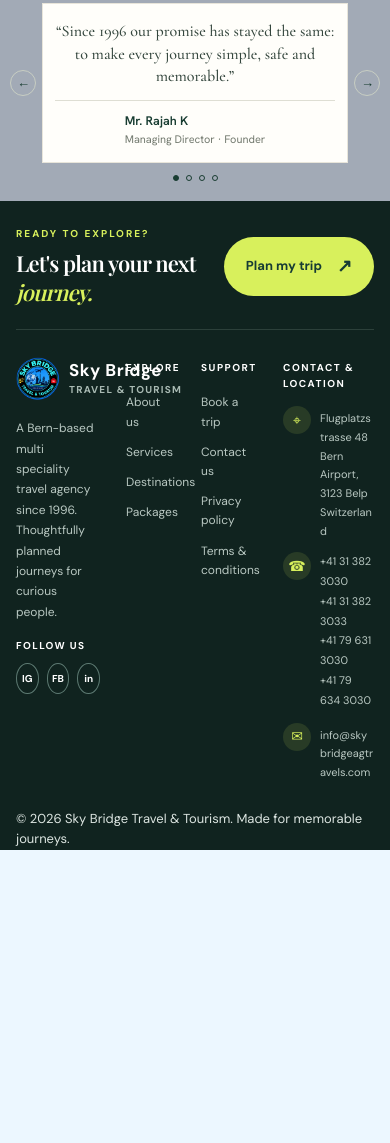
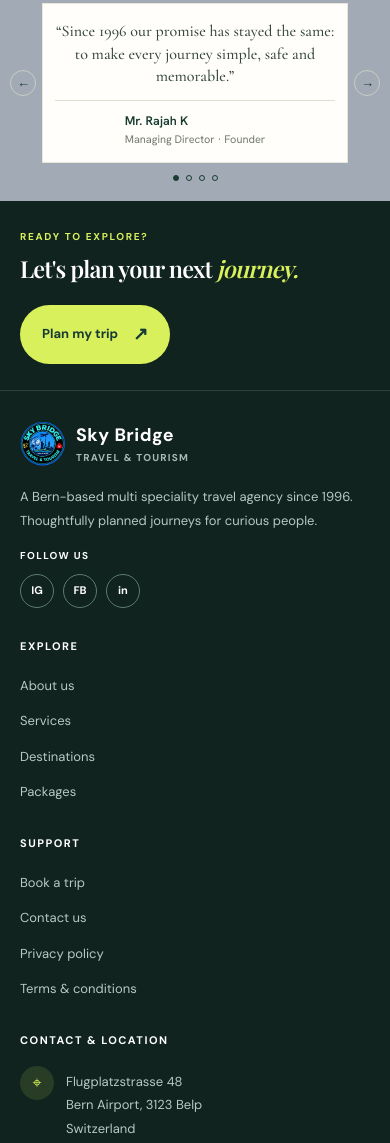
Before and after one commit to Appannadora/Skybridge, a plain HTML site: page index.html in a window 390 px wide. Shown: the part 7224-8367 px from the top of the page. Before the commit the page ends 8074 px from the top, so only its background shows below. Drawn offline with nearby package versions, Linux system fonts and the light colour scheme.

Commit message:
code commit

```diff
--- a/index.html
+++ b/index.html
@@ -1067,39 +1067,45 @@
 
     <!-- FOOTER -->
 
+
 <footer class="site-footer" aria-label="Site footer">
+
   <!-- Footer CTA -->
   <div class="container footer-cta">
-        <div>
+    <div class="footer-cta-content">
       <p class="footer-cta-tag">READY TO EXPLORE?</p>
       <h2>Let's plan your next <em>journey.</em></h2>
     </div>
-        <a class="btn btn-primary" href="#contact">
+
+    <a class="btn btn-primary footer-plan-btn" href="#contact">
       Plan my trip <span aria-hidden="true">↗</span>
     </a>
   </div>
 
   <!-- Main Footer -->
   <div class="container footer-top">
+
     <!-- Brand -->
     <div class="footer-brand">
+
       <a class="logo light-logo" href="#home" aria-label="Sky Bridge Home">
         <img
-              class="logo-img footer-logo"
+          class="footer-logo"
           src="./assets/skybridge.png"
           alt="Sky Bridge Travel & Tourism"
           width="48"
           height="48"
         />
+
         <span class="logo-text">
           <strong>Sky Bridge</strong>
           <small>Travel &amp; Tourism</small>
         </span>
       </a>
 
-          <p>
-            A Bern-based multi speciality travel agency since 1996. Thoughtfully
-            planned journeys for curious people.
+      <p class="footer-description">
+        A Bern-based multi speciality travel agency since 1996.
+        Thoughtfully planned journeys for curious people.
       </p>
 
       <p class="socials-label">Follow us</p>
@@ -1110,23 +1116,23 @@
           target="_blank"
           rel="noopener noreferrer"
           aria-label="Instagram"
-              >IG</a
-            >
+        >IG</a>
+
         <a
           href="https://www.facebook.com/"
           target="_blank"
           rel="noopener noreferrer"
           aria-label="Facebook"
-              >FB</a
-            >
+        >FB</a>
+
         <a
           href="https://www.linkedin.com/"
           target="_blank"
           rel="noopener noreferrer"
           aria-label="LinkedIn"
-              >in</a
-            >
+        >in</a>
       </div>
+
     </div>
 
     <!-- Explore -->
@@ -1147,22 +1153,27 @@
       <a href="#terms">Terms &amp; conditions</a>
     </nav>
 
-        <!-- Contact and Location -->
+    <!-- Contact -->
     <div class="footer-col contact-col">
       <h4>Contact &amp; Location</h4>
 
       <address class="fc-list">
+
+        <!-- Address -->
         <div class="fc-item">
           <span class="fc-ico" aria-hidden="true">⌖</span>
-              <p>
+
+          <p class="fc-text">
             Flugplatzstrasse 48<br />
             Bern Airport, 3123 Belp<br />
             Switzerland
           </p>
         </div>
 
+        <!-- Phone -->
         <div class="fc-item">
           <span class="fc-ico" aria-hidden="true">☎</span>
+
           <div class="fc-links">
             <a href="tel:+41313823030">+41 31 382 3030</a>
             <a href="tel:+41313823033">+41 31 382 3033</a>
@@ -1171,25 +1182,39 @@
           </div>
         </div>
 
+        <!-- Email -->
         <div class="fc-item">
           <span class="fc-ico" aria-hidden="true">✉</span>
-              <a href="mailto:info@skybridgeagtravels.com">
+
+          <a class="footer-email"
+             href="mailto:info@skybridgeagtravels.com">
             info@skybridgeagtravels.com
           </a>
         </div>
+
       </address>
+    </div>
+
+  </div>
+
+  <!-- Copyright -->
+  <div class="footer-bottom-wrap">
+    <div class="container footer-bottom">
+      <span>© 2026 Sky Bridge Travel &amp; Tourism.</span>
+      <span class="footer-bottom-tagline">
+        Made for memorable journeys.
+      </span>
     </div>
   </div>
 
-      <!-- Compact Map -->
+  <!-- Back to Top -->
+  <a class="to-top-fab" href="#home" aria-label="Back to top">
+    ↑
+  </a>
 
-      <!-- Copyright -->
-      <div class="container footer-bottom">
-        <span>© 2026 Sky Bridge Travel &amp; Tourism.</span>
-        <span>Made for memorable journeys.</span>
-       <a class="to-top-fab" href="#home" aria-label="Back to top">↑</a>
-      </div>
 </footer>
+
+
 
     <!-- WhatsApp floating button -->
     <a
--- a/style.css
+++ b/style.css
@@ -657,6 +657,10 @@ body.modal-open { overflow: hidden; }
    SKY BRIDGE — COMPACT EUROPEAN FOOTER
 ================================== */
 
+/* =========================================
+   SKY BRIDGE FOOTER
+========================================= */
+
 .site-footer {
   --ft-bg: #10231f;
   --ft-text: #b9c8c2;
@@ -665,8 +669,10 @@ body.modal-open { overflow: hidden; }
   background: var(--ft-bg);
   color: #dce5e1;
   font-size: 13px;
+  overflow-wrap: anywhere;
 }
 
+.site-footer,
 .site-footer *,
 .site-footer *::before,
 .site-footer *::after {
@@ -677,19 +683,45 @@ body.modal-open { overflow: hidden; }
   text-decoration: none;
 }
 
+.site-footer p {
+  overflow-wrap: anywhere;
+}
+
+/* Container */
+
+.site-footer .container {
+  width: 100%;
+  max-width: 1200px;
+  margin-left: auto;
+  margin-right: auto;
+  padding-left: 24px;
+  padding-right: 24px;
+}
+
+/* =========================================
+   FOOTER CTA
+========================================= */
+
 .site-footer .footer-cta {
   display: flex;
   align-items: center;
   justify-content: space-between;
-  gap: 20px;
-  padding-top: 25px;
-  padding-bottom: 23px;
+  gap: 24px;
+
+  padding-top: 30px;
+  padding-bottom: 28px;
+
   border-bottom: 1px solid var(--ft-line);
 }
 
+.footer-cta-content {
+  flex: 1;
+  min-width: 0;
+}
+
 .site-footer .footer-cta-tag {
-  margin: 0 0 7px;
-  color: var(--lime);
+  margin: 0 0 8px;
+  color: var(--lime, #d8f05c);
   font-size: 10px;
   font-weight: 700;
   letter-spacing: 2px;
@@ -699,67 +731,94 @@ body.modal-open { overflow: hidden; }
   margin: 0;
   color: #fff;
   font-size: clamp(22px, 2.2vw, 31px);
-  line-height: 1.3;
+  line-height: 1.35;
   font-weight: 600;
+  overflow-wrap: anywhere;
 }
 
 .site-footer .footer-cta h2 em {
-  color: var(--lime);
+  color: var(--lime, #d8f05c);
   font-style: italic;
 }
 
-.site-footer .footer-cta .btn {
-  flex-shrink: 0;
+.site-footer .footer-plan-btn {
+  flex: 0 0 auto;
+  white-space: nowrap;
 }
 
-/* Main four-column layout */
+/* =========================================
+   MAIN FOOTER GRID
+========================================= */
 
 .site-footer .footer-top {
   display: grid;
-  grid-template-columns: 1.2fr 0.7fr 0.8fr 1.3fr;
-  gap: 26px;
-  padding-top: 27px;
-  padding-bottom: 27px;
+  grid-template-columns:
+    minmax(0, 1.2fr)
+    minmax(0, 0.7fr)
+    minmax(0, 0.8fr)
+    minmax(0, 1.3fr);
+
+  gap: 30px;
+  padding-top: 38px;
+  padding-bottom: 38px;
 }
 
 .site-footer .footer-top > * {
   min-width: 0;
 }
 
+/* =========================================
+   BRAND
+========================================= */
+
+.site-footer .footer-brand {
+  min-width: 0;
+}
+
 .site-footer .footer-brand .logo {
   display: inline-flex;
   align-items: center;
-  gap: 9px;
-  margin-bottom: 5px;
+  gap: 10px;
+  max-width: 100%;
+  margin-bottom: 8px;
 }
 
 .site-footer .footer-logo {
+  display: block;
+  flex: 0 0 44px;
   width: 44px;
   height: 44px;
   object-fit: contain;
 }
 
+.site-footer .light-logo .logo-text {
+  min-width: 0;
+}
+
 .site-footer .light-logo .logo-text strong {
+  display: block;
   color: #fff;
   font-size: 17px;
+  line-height: 1.4;
 }
 
 .site-footer .light-logo .logo-text small {
   display: block;
   color: #a9bab3;
   font-size: 10px;
+  line-height: 1.5;
 }
 
-.site-footer .footer-brand > p {
-  max-width: 270px;
-  margin: 10px 0 0;
+.site-footer .footer-description {
+  max-width: 280px;
+  margin: 12px 0 0;
   color: var(--ft-text);
   font-size: 12px;
-  line-height: 1.7;
+  line-height: 1.8;
 }
 
 .site-footer .footer-brand > .socials-label {
-  margin: 15px 0 9px;
+  margin: 18px 0 10px;
   color: #fff;
   font-size: 10px;
   font-weight: 700;
@@ -767,64 +826,87 @@ body.modal-open { overflow: hidden; }
   text-transform: uppercase;
 }
 
-/* Social icons */
+/* =========================================
+   SOCIAL ICONS
+========================================= */
 
 .site-footer .socials {
   display: flex;
-  gap: 8px;
+  align-items: center;
+  flex-wrap: wrap;
+  gap: 9px;
 }
 
 .site-footer .socials a {
   display: grid;
   place-items: center;
-  width: 31px;
-  height: 31px;
+  flex: 0 0 34px;
+  width: 34px;
+  height: 34px;
+
   border: 1px solid #5d7a72;
   border-radius: 50%;
+
   color: #fff;
-  font-size: 10px;
+  font-size: 11px;
   font-weight: 700;
-  transition: 0.2s ease;
+
+  transition:
+    background 0.2s ease,
+    border-color 0.2s ease,
+    color 0.2s ease;
 }
 
 .site-footer .socials a:hover {
-  background: var(--lime);
-  border-color: var(--lime);
+  background: var(--lime, #d8f05c);
+  border-color: var(--lime, #d8f05c);
   color: var(--ft-bg);
 }
 
-/* Navigation columns */
+/* =========================================
+   NAVIGATION COLUMNS
+========================================= */
 
 .site-footer .footer-col {
   display: flex;
   flex-direction: column;
   align-items: flex-start;
-  gap: 5px;
+  gap: 7px;
+  min-width: 0;
 }
 
 .site-footer .footer-col h4 {
-  margin: 3px 0 9px;
+  margin: 2px 0 9px;
   color: #fff;
   font-size: 10px;
   font-weight: 700;
-  letter-spacing: 1.5px;
+  letter-spacing: 1.4px;
+  line-height: 1.6;
   text-transform: uppercase;
+  overflow-wrap: anywhere;
 }
 
 .site-footer .footer-col > a {
-  padding: 3px 0;
+  display: block;
+  max-width: 100%;
+  padding: 2px 0;
+
   color: var(--ft-text);
   font-size: 12px;
-  line-height: 1.6;
-  transition: color 0.2s;
+  line-height: 1.7;
+
+  overflow-wrap: anywhere;
+  transition: color 0.2s ease;
 }
 
 .site-footer .footer-col > a:hover,
 .site-footer .fc-item a:hover {
-  color: var(--lime);
+  color: var(--lime, #d8f05c);
 }
 
-/* Contact and address */
+/* =========================================
+   CONTACT DETAILS
+========================================= */
 
 .site-footer .contact-col {
   min-width: 0;
@@ -833,114 +915,380 @@ body.modal-open { overflow: hidden; }
 .site-footer .fc-list {
   display: flex;
   flex-direction: column;
-  gap: 12px;
+  gap: 16px;
+
+  width: 100%;
+  min-width: 0;
   margin: 0;
   padding: 0;
+
   font-style: normal;
 }
 
 .site-footer .fc-item {
   display: flex;
   align-items: flex-start;
-  gap: 9px;
+  gap: 10px;
+
+  width: 100%;
   min-width: 0;
 }
 
 .site-footer .fc-ico {
   display: grid;
   place-items: center;
-  flex: 0 0 28px;
-  width: 28px;
-  height: 28px;
+
+  flex: 0 0 30px;
+  width: 30px;
+  height: 30px;
+
   border-radius: 50%;
   background: rgba(216, 240, 92, 0.12);
-  color: var(--lime);
-  font-size: 14px;
+  color: var(--lime, #d8f05c);
+  font-size: 15px;
 }
 
-.site-footer .fc-item p,
+.site-footer .fc-text,
 .site-footer .fc-item > a,
 .site-footer .fc-links {
+  flex: 1 1 0;
   min-width: 0;
+  max-width: 100%;
   margin: 0;
-  padding-top: 3px;
+  padding-top: 4px;
+
+  color: var(--ft-text);
+  font-size: 11px;
+  line-height: 1.8;
+
+  overflow-wrap: anywhere;
+  word-break: normal;
+}
+
+.site-footer .fc-links {
+  display: flex;
+  flex-direction: column;
+  gap: 5px;
+  padding-top: 2px;
+}
+
+.site-footer .fc-links a {
+  display: block;
+  max-width: 100%;
   color: var(--ft-text);
   font-size: 11px;
   line-height: 1.7;
   overflow-wrap: anywhere;
 }
 
-.site-footer .fc-links {
-  display: flex;
-  flex-direction: column;
-  padding-top: 0;
+.site-footer .fc-item .footer-email {
+  flex: 1 1 0;
+  min-width: 0;
+  overflow-wrap: anywhere;
 }
 
-.site-footer .fc-links a {
+/* =========================================
+   COPYRIGHT
+========================================= */
+
+.site-footer .footer-bottom-wrap {
+  border-top: 1px solid var(--ft-line);
+}
+
+.site-footer .footer-bottom {
+  display: flex;
+  align-items: center;
+  justify-content: space-between;
+  gap: 16px;
+
+  min-width: 0;
+  padding-top: 20px;
+  padding-bottom: 20px;
+
   color: var(--ft-text);
   font-size: 11px;
   line-height: 1.8;
 }
 
-/* Map section */
+.site-footer .footer-bottom > * {
+  min-width: 0;
+}
 
-.footer-map-wrap { padding-bottom: 56px; }
+.site-footer .footer-bottom-tagline {
+  text-align: right;
+}
 
-.footer-map {
-  display: grid;
-  grid-template-columns: 1fr 340px;
-  min-height: 380px;
-  overflow: hidden;
-  border: 1px solid var(--ft-line);
-  border-radius: 24px;
-  background: #fff;
-  box-shadow: 0 20px 50px rgba(0, 0, 0, 0.3);
-}
-.footer-map iframe { width: 100%; height: 100%; min-height: 380px; border: 0; display: block; }
+/* =========================================
+   BACK TO TOP
+========================================= */
 
-.map-card { position: static; display: flex; flex-direction: column; justify-content: center; padding: 32px 30px; background: #f7f6f1; color: #1d2421; }
-.map-card strong { display: block; font: 600 26px / 1.2 var(--serif); }
-.map-card p { margin: 10px 0 22px; font-size: 15px; line-height: 1.6; color: #4a524e; }
-
-.map-actions { display: flex; flex-direction: column; gap: 10px; }
-.map-btn { display: inline-flex; align-items: center; justify-content: space-between; gap: 8px; min-height: 48px; padding: 10px 20px; border: 1.5px solid #1d2421; border-radius: 99px; font-size: 14px; font-weight: 700; color: #1d2421; transition: background 0.25s, color 0.25s; }
-.map-btn:hover { background: #1d2421; color: #fff; }
-.map-btn-main { background: #1d2421; color: #fff; }
-.map-btn-main:hover { background: var(--green); border-color: var(--green); }
-/* Copyright */
-
-.to-top-fab {
+.site-footer .to-top-fab {
   position: fixed;
   right: 20px;
-  bottom: 16px;              /* arrow sits at the very bottom */
+  bottom: calc(16px + env(safe-area-inset-bottom, 0px));
   z-index: 999;
+
   display: grid;
   place-items: center;
-  width: 42px;
-  height: 42px;
+
+  width: 40px;
+  height: 40px;
+
   border-radius: 50%;
   background: #193d32;
   color: #fff;
+
   font-size: 18px;
   line-height: 1;
   text-decoration: none;
+
   box-shadow: 0 6px 16px rgb(0 0 0 / 22%);
+
   opacity: 0;
   visibility: hidden;
   transform: translateY(10px);
-  transition: opacity .3s, transform .3s, visibility .3s, background .2s;
+
+  transition:
+    opacity 0.3s,
+    transform 0.3s,
+    visibility 0.3s,
+    background 0.2s;
 }
-.to-top-fab.show { opacity: 1; visibility: visible; transform: none; }
-.to-top-fab:hover { background: var(--lime, #d8f05c); color: #182d28; }
 
-/* ---- Back-to-top arrow (bottom) ---- */
-.to-top-fab {
-  right: 20px;
-  bottom: 16px;
-  width: 36px;
-  height: 36px;
-  font-size: 16px;
+.site-footer .to-top-fab.show {
+  opacity: 1;
+  visibility: visible;
+  transform: translateY(0);
 }
+
+.site-footer .to-top-fab:hover {
+  background: var(--lime, #d8f05c);
+  color: #182d28;
+}
+
+/* =========================================
+   TABLET: TWO COLUMNS
+========================================= */
+
+@media (max-width: 900px) {
+
+  .site-footer .footer-top {
+    grid-template-columns: repeat(2, minmax(0, 1fr));
+    column-gap: 32px;
+    row-gap: 36px;
+
+    padding-top: 32px;
+    padding-bottom: 32px;
+  }
+
+  .site-footer .footer-brand {
+    max-width: 360px;
+  }
+
+  .site-footer .footer-description {
+    max-width: 320px;
+  }
+
+  .site-footer .contact-col {
+    max-width: 360px;
+  }
+
+}
+
+/* =========================================
+   MOBILE: SINGLE COLUMN
+========================================= */
+
+@media (max-width: 600px) {
+
+  .site-footer {
+    font-size: 13px;
+  }
+
+  .site-footer .container {
+    padding-left: 20px;
+    padding-right: 20px;
+  }
+
+  /* CTA stacks vertically */
+
+  .site-footer .footer-cta {
+    flex-direction: column;
+    align-items: flex-start;
+    gap: 20px;
+
+    padding-top: 28px;
+    padding-bottom: 26px;
+  }
+
+  .site-footer .footer-cta-content {
+    width: 100%;
+  }
+
+  .site-footer .footer-cta h2 {
+    max-width: 100%;
+    font-size: clamp(23px, 6vw, 29px);
+    line-height: 1.35;
+  }
+
+  .site-footer .footer-cta-tag {
+    font-size: 10px;
+    letter-spacing: 1.7px;
+  }
+
+  .site-footer .footer-plan-btn {
+    max-width: 100%;
+    white-space: normal;
+  }
+
+  /* One column prevents squeezing */
+
+  .site-footer .footer-top {
+    grid-template-columns: minmax(0, 1fr);
+    gap: 30px;
+
+    padding-top: 30px;
+    padding-bottom: 30px;
+  }
+
+  .site-footer .footer-top > * {
+    width: 100%;
+    max-width: none;
+  }
+
+  /* Brand */
+
+  .site-footer .footer-brand .logo {
+    margin-bottom: 6px;
+  }
+
+  .site-footer .footer-logo {
+    flex-basis: 46px;
+    width: 46px;
+    height: 46px;
+  }
+
+  .site-footer .light-logo .logo-text strong {
+    font-size: 18px;
+  }
+
+  .site-footer .footer-description {
+    max-width: 360px;
+    font-size: 13px;
+    line-height: 1.8;
+  }
+
+  .site-footer .footer-brand > .socials-label {
+    margin-top: 16px;
+  }
+
+  /* Navigation */
+
+  .site-footer .footer-col {
+    gap: 8px;
+  }
+
+  .site-footer .footer-col h4 {
+    margin: 0 0 8px;
+    font-size: 11px;
+    letter-spacing: 1.5px;
+  }
+
+  .site-footer .footer-col > a {
+    font-size: 13px;
+    line-height: 1.8;
+  }
+
+  /* Contact */
+
+  .site-footer .fc-list {
+    gap: 18px;
+  }
+
+  .site-footer .fc-item {
+    gap: 12px;
+  }
+
+  .site-footer .fc-ico {
+    flex-basis: 34px;
+    width: 34px;
+    height: 34px;
+    font-size: 16px;
+  }
+
+  .site-footer .fc-text,
+  .site-footer .fc-item > a,
+  .site-footer .fc-links,
+  .site-footer .fc-links a {
+    font-size: 13px;
+    line-height: 1.8;
+  }
+
+  .site-footer .fc-item .footer-email {
+    overflow-wrap: anywhere;
+  }
+
+  /* Copyright stacks vertically */
+
+  .site-footer .footer-bottom {
+    flex-direction: column;
+    align-items: flex-start;
+    gap: 5px;
+
+    padding-top: 18px;
+    padding-bottom: 20px;
+
+    font-size: 11px;
+    line-height: 1.8;
+  }
+
+  .site-footer .footer-bottom-tagline {
+    text-align: left;
+  }
+
+  /* Floating button */
+
+  .site-footer .to-top-fab {
+    right: 14px;
+    bottom: calc(14px + env(safe-area-inset-bottom, 0px));
+    width: 38px;
+    height: 38px;
+    font-size: 17px;
+  }
+
+}
+
+/* =========================================
+   SMALL MOBILE: 360px AND BELOW
+========================================= */
+
+@media (max-width: 360px) {
+
+  .site-footer .container {
+    padding-left: 16px;
+    padding-right: 16px;
+  }
+
+  .site-footer .footer-top {
+    gap: 26px;
+  }
+
+  .site-footer .footer-cta h2 {
+    font-size: 23px;
+  }
+
+  .site-footer .fc-item {
+    gap: 9px;
+  }
+
+  .site-footer .fc-ico {
+    flex-basis: 30px;
+    width: 30px;
+    height: 30px;
+  }
+
+}
+
 
 /* ---- WhatsApp (sits above the arrow, small, icon only) ---- */
 a.wa-float {
@@ -1003,21 +1351,6 @@ a.wa-float .wa-label { display: none !important; }
   a.wa-float svg { width: 20px !important; height: 20px !important; }
   .to-top-fab { right: 14px; bottom: 12px; width: 34px; height: 34px; font-size: 15px; }
 }
-/* 13. EMAIL CHOOSER MENU */
-.mail-menu { position: fixed; z-index: 1000; width: 280px; max-width: calc(100vw - 24px); padding: 10px; border-radius: 18px; background: #fff; color: #1d2421; box-shadow: 0 20px 50px rgba(0,0,0,.35), 0 0 0 1px rgba(0,0,0,.06); animation: mail-pop .18s ease; }
-.mail-menu[hidden] { display: none; }
-@keyframes mail-pop { from { opacity: 0; transform: translateY(6px); } to { opacity: 1; transform: none; } }
-.mail-menu-title { margin: 4px 10px 8px; font-size: 12px; font-weight: 700; letter-spacing: 1.5px; text-transform: uppercase; color: #4a524e; }
-.mail-opt { display: flex; align-items: center; width: 100%; min-height: 48px; padding: 10px 14px; border: 0; border-radius: 12px; background: transparent; font: 600 15px/1.3 var(--sans, Arial, sans-serif); color: #1d2421 !important; text-align: left; text-decoration: none; cursor: pointer; transition: background .2s; }
-.mail-opt:hover { background: #eef1e6; }
-.mail-opt:focus-visible { outline: 3px solid #1d2421; outline-offset: -3px; background: #eef1e6; }
-.mail-status { margin: 6px 10px 4px; font-size: 13px; line-height: 1.4; color: #1c5430; word-break: break-all; }
-.mail-status:empty { display: none; }
-@media (max-width: 600px) {
-  .mail-menu { left: 12px !important; right: 12px; top: auto !important; bottom: calc(12px + env(safe-area-inset-bottom, 0px)); width: auto; max-width: none; padding: 14px; border-radius: 22px; }
-  .mail-opt { min-height: 54px; font-size: 16px; }
-}
-
 /* 14. WHATSAPP BUTTON + TOAST */
 .wa-float { position: fixed; right: 16px; bottom: calc(16px + env(safe-area-inset-bottom, 0px)); z-index: 2147483000; display: flex; align-items: center; justify-content: center; gap: 10px; min-width: 58px; height: 58px; padding: 0 20px 0 16px; border-radius: 99px; background: #1fa855; color: #fff; font: 700 15px/1 var(--sans, Arial, sans-serif); box-shadow: 0 10px 28px rgba(16,100,50,.45); isolation: isolate; touch-action: manipulation; -webkit-tap-highlight-color: transparent; transition: transform .3s, box-shadow .3s, background .3s; }
 .wa-float svg { display: block; width: 30px; height: 30px; flex-shrink: 0; }
```
Lines whose indentation alone changed are shown as unchanged.
